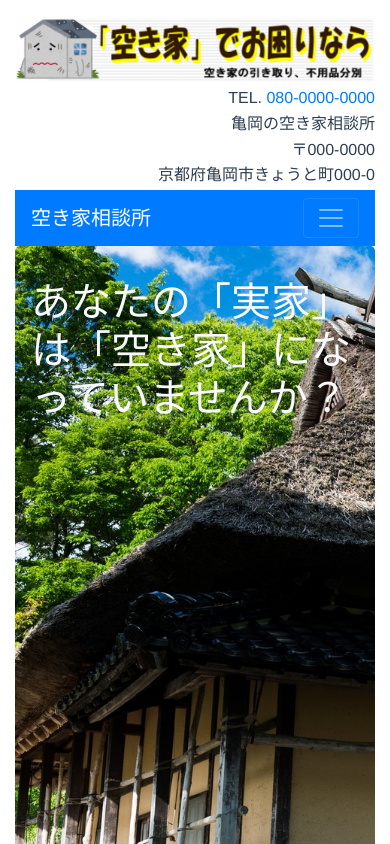
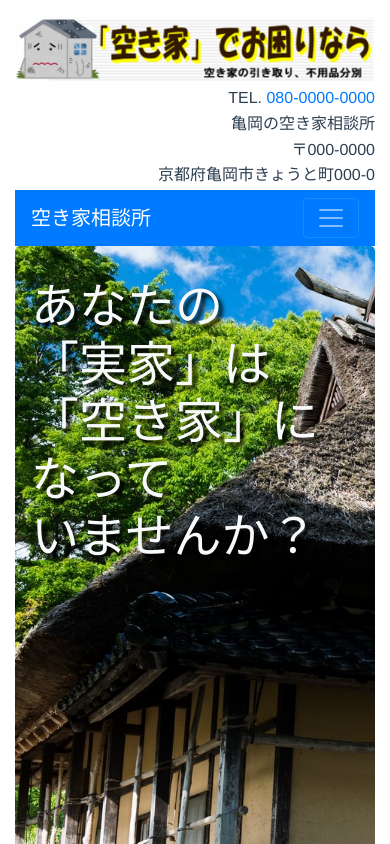
Before and after one commit to nakamura0736/empty-house, a Vue app: page /#/ in a window 390 px wide. Shown: the top 844 px of the page. Built offline with nearby package versions, Linux system fonts and the light colour scheme.

Commit message:
home h1 responsive

```diff
--- a/src/components/home.vue
+++ b/src/components/home.vue
@@ -1,7 +1,11 @@
 <template>
-   <div>
+   <div id='home'>
       <div class='jumbotron'>
-         <h1 class='text-light'>あなたの「実家」は「空き家」になっていませんか？</h1>
+         <h1 class='text-light'>あなたの
+            <br class='br-1st'>「実家」は
+            <br class='br-2nd'>「空き家」になって
+            <br class='br-3rd'>いませんか？
+         </h1>
       </div>
    </div>
 </template>
@@ -14,5 +18,36 @@
    height: 800px;
    background:url(../assets/img/home.png);
    background-size: cover;
+   vertical-align: center;
+}
+#home h1 {
+   text-shadow: 4px 4px 4px #000000;
+   font-size: 64px;
+}
+@media screen and ( max-width:767px) { /* sm */
+   #home h1 {
+      font-size: 48px;
+   }
+}
+@media screen and (min-width:768px) and ( max-width:991px) { /* md */
+   .br-1st{
+      display: none;
+   }
+   #home h1 {
+      font-size: 56px;
+   }
+}
+@media screen and (min-width:992px) and (max-width:1199px)  { /* lg */
+   .br-1st, .br-3rd{
+      display: none;
+   }
+   #home h1 {
+      font-size: 56px;
+   }
+}
+@media screen and (min-width:1200px)  { /* xl */
+   .br-1st, .br-3rd{
+      display: none;
+   }
 }
 </style>
```
